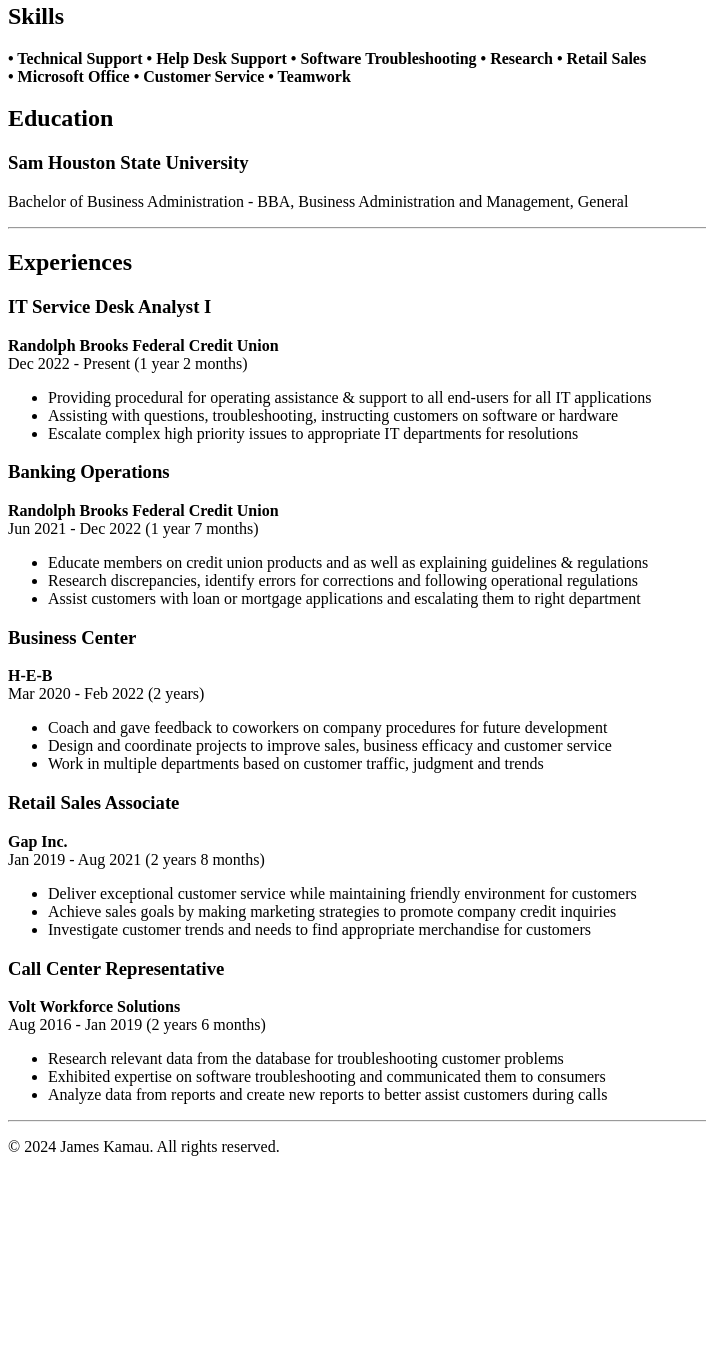
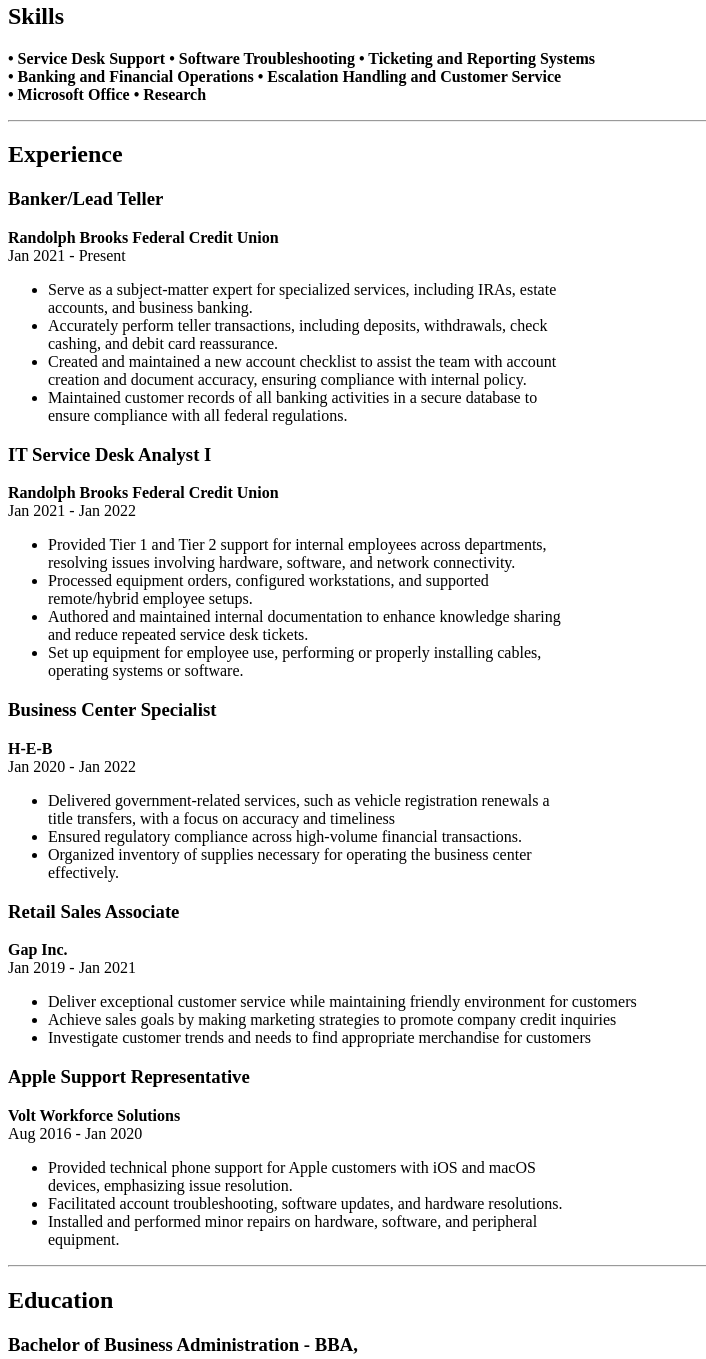
Before and after one commit to jk82880/html-Resume, a plain HTML site: page index.html in a window 1280 px wide. Shown: the part 478-1837 px from the top of the page, without its empty margins (0-706 px from the left). Before the commit the page ends 1642 px from the top, so only its background shows below. Drawn offline with Linux system fonts and the light colour scheme.

Commit message:
Update index.html

```diff
--- a/index.html
+++ b/index.html
@@ -1,7 +1,7 @@
 <!DOCTYPE html>
 <html lang="en">
 <head>
-    <meta charaset="UTF-8">
+    <meta charset="UTF-8">
     <title>My Resume</title>
 </head>
 <body>
@@ -15,75 +15,97 @@
     <h1>James Kamau</h1>
     <p>
     <a href="./Images/Contact Me.html">Contact Information</a>  <br>
-
     </p>
     <hr>
+
     <p>
     <h2>Summary</h2>
-        Banking Operations Specialist with extensive experience in compliance and fraud <br />
-detection. Demonstrated success in enhancing customer experience through <br />
-effective escalation handling and technical support. Proficient in IT service desk <br />
-operations and cash handling, ensuring accuracy and adherence to regulations in <br />
-high-volume transactions.
+    Banking Operations Specialist with extensive experience in compliance and fraud <br>
+    detection. Demonstrated success in enhancing customer experience through  <br>
+    effective escalation handling and technical support. Proficient in IT service desk <br>
+    operations and cash handling, ensuring accuracy and adherence to regulations in <br>
+    high-volume transactions. <br>
+    </p>
+    <hr>
+
+    <p>
+        <h2>Skills</h2>
+        <b> •      Service Desk Support   •   Software Troubleshooting   •   Ticketing and Reporting Systems <br>
+            •  Banking and Financial Operations •   Escalation Handling and Customer Service <br>
+            •   Microsoft Office   •   Research   </b>
         </p>
     <hr>
+
     <p>
-<h2>Skills</h2>
-    <b>•   Technical Support   •   Help Desk Support   •   Software Troubleshooting   •   Research •  Retail Sales   <br>
-    •   Microsoft Office   •   Customer Service   •   Teamwork </b>
-    </p>
+    <h2>Experience</h2>
+    <h3>Banker/Lead Teller</h3>
+    <b>Randolph Brooks Federal Credit Union</b> <br>
+    Jan 2021 - Present  <br>
+    <ul>
+        <li>Serve as a subject-matter expert for specialized services, including IRAs, estate <BR>
+            accounts, and business banking.</li>
+        <li>Accurately perform teller transactions, including deposits, withdrawals, check <br>
+            cashing, and debit card reassurance.</li>
+        <li>Created and maintained a new account checklist to assist the team with account <br>
+            creation and document accuracy, ensuring compliance with internal policy.</li>
+        <li>Maintained customer records of all banking activities in a secure database to <br>
+            ensure compliance with all federal regulations.</li>
+    </ul>
 
-        <h2>Education</h2>
-    <h3>Sam Houston State University</h3>
-    Bachelor of Business Administration - BBA, Business Administration and Management, General
-    </body>
-    </p>
-    <hr>
-    <p>
-    <h2>Experiences</h2>
     <h3>IT Service Desk Analyst I</h3>
     <b>Randolph Brooks Federal Credit Union </b><br>
-    Dec 2022 - Present (1 year 2 months) <br>
+    Jan 2021 - Jan 2022 <br>
     <ul>
-        <li>Providing procedural for operating assistance & support to all end-users for all IT applications</li>
-        <li>Assisting with questions, troubleshooting, instructing customers on software or hardware</li>
-        <li>Escalate complex high priority issues to appropriate IT departments for resolutions</li>
+         <li>Provided Tier 1 and Tier 2 support for internal employees across departments, <br>
+            resolving issues involving hardware, software, and network connectivity.</li>
+        <li>Processed equipment orders, configured workstations, and supported <br>
+            remote/hybrid employee setups.</li>
+        <li>Authored and maintained internal documentation to enhance knowledge sharing<br>
+            and reduce repeated service desk tickets.</li>
+        <li>Set up equipment for employee use, performing or properly installing cables,<br>
+            operating systems or software.</li>
     </ul>
-    <h3>Banking Operations</h3>
-    <b>Randolph Brooks Federal Credit Union</b> <br>
-    Jun 2021 - Dec 2022 (1 year 7 months) <br>
+
+    <h3>Business Center Specialist</h3>
+    <b>H-E-B</b> <br>
+    Jan 2020 - Jan 2022  <br>
     <ul>
-        <li>Educate members on credit union products and as well as explaining guidelines & regulations</li>
-        <li>Research discrepancies, identify errors for corrections and following operational regulations</li>
-        <li>Assist customers with loan or mortgage applications and escalating them to right department</li>
+        <li>Delivered government-related services, such as vehicle registration renewals a <BR>
+            title transfers, with a focus on accuracy and timeliness</li>
+        <li>Ensured regulatory compliance across high-volume financial transactions. <br></li>
+        <li>Organized inventory of supplies necessary for operating the business center <br>
+            effectively.</li>
     </ul>
-    <h3>Business Center</h3>
-    <b>H-E-B</b> <br>
-    Mar 2020 - Feb 2022 (2 years) <br>
-    <ul>
-        <li>Coach and gave feedback to coworkers on company procedures for future development</li>
-        <li>Design and coordinate projects to improve sales, business efficacy and customer service</li>
-        <li>Work in multiple departments based on customer traffic, judgment and trends</li>
-    </ul>
+
     <h3>Retail Sales Associate</h3>
     <b>Gap Inc.</b> <br>
-    Jan 2019 - Aug 2021 (2 years 8 months)
+    Jan 2019 - Jan 2021
     <ul>
         <li>Deliver exceptional customer service while maintaining friendly environment for customers</li>
         <li>Achieve sales goals by making marketing strategies to promote company credit inquiries</li>
         <li>Investigate customer trends and needs to find appropriate merchandise for customers</li>
     </ul>
-    <h3>Call Center Representative</h3>
+
+    <h3>Apple Support Representative</h3>
     <b>Volt Workforce Solutions</b>  <br>
-    Aug 2016 - Jan 2019 (2 years 6 months) <br>
+    Aug 2016 - Jan 2020  <br>
     <ul>
-        <li>Research relevant data from the database for troubleshooting customer problems</li>
-        <li>Exhibited expertise on software troubleshooting and communicated them to consumers</li>
-        <li>Analyze data from reports and create new reports to better assist customers during calls</li>
+        <li>Provided technical phone support for Apple customers with iOS and macOS <BR>
+            devices, emphasizing issue resolution.</li>
+        <li>Facilitated account troubleshooting, software updates, and hardware resolutions. <br></li>
+        <li>Installed and performed minor repairs on hardware, software, and peripheral <br>
+            equipment.</li>
     </ul>
     </p>
     <hr>
+
     <p>
+        <h2>Education</h2>
+        <h3>Bachelor of Business Administration - BBA, </h3>
+         Sam Houston State University <br>
+         Huntsville, TX
+    </p>
+
     <footer>
 
         © 2024 James Kamau. All rights reserved.
```
